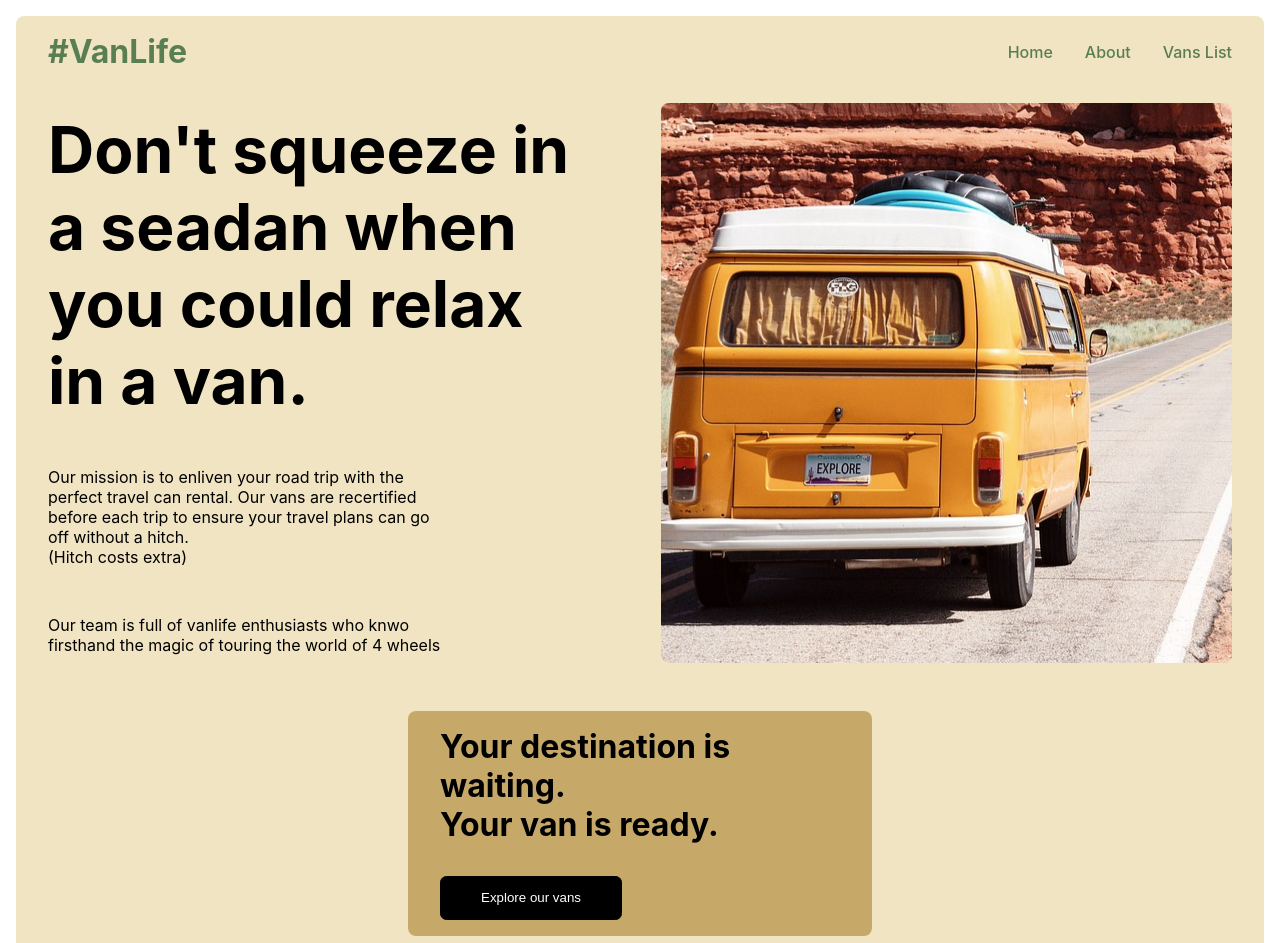
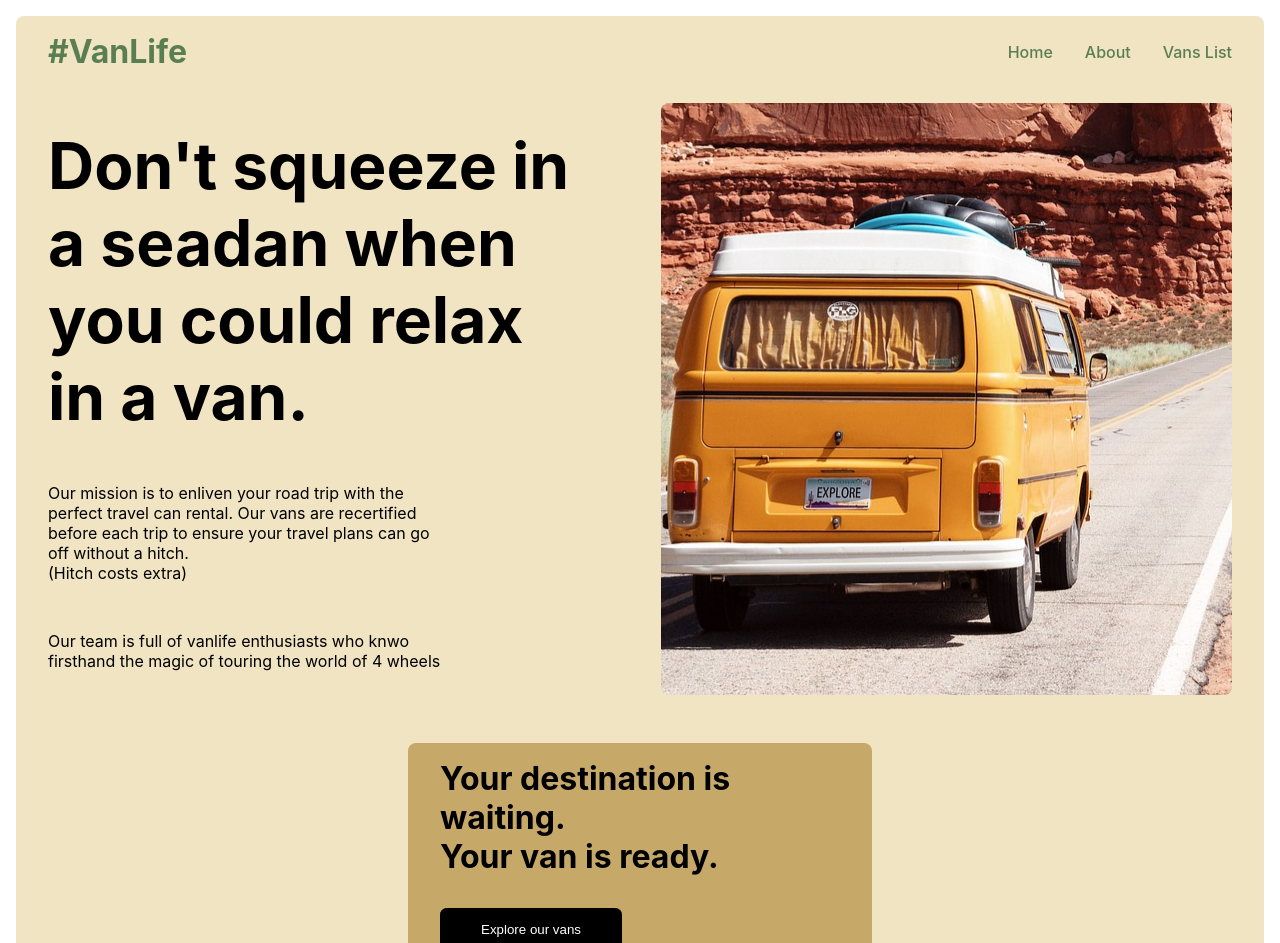
Before and after one commit to SuhashKKumar/DailyChallenge, a React (Vite) app in the folder 07-advance-router/: page / in a window 1280 px wide. Shown: the top 943 px of the page. Built offline with nearby package versions, Linux system fonts and the light colour scheme; what miragejs would draw is missing.

Commit message:
footer alignment done

```diff
--- a/07-advance-router/src/Pages/Vans.jsx
+++ b/07-advance-router/src/Pages/Vans.jsx
@@ -31,6 +31,7 @@ const Vans = () => {
                   width={300}
                   height={300}
                 />
+                <div className="van-details-container">
                   <div className="van-model-price">
                     <h3>{name}</h3>
                     <h3>
@@ -50,6 +51,7 @@ const Vans = () => {
                     {type}
                   </h4>
                 </div>
+              </div>
             );
           })}
         </div>
--- a/07-advance-router/src/styles/About.css
+++ b/07-advance-router/src/styles/About.css
@@ -1,6 +1,6 @@
 .about-container {
   max-width: 55%;
-  margin: 0 auto;
+  margin: 0 auto 5em auto;
   display: flex;
   flex-direction: column;
   align-items: flex-start;
--- a/07-advance-router/src/styles/Box.css
+++ b/07-advance-router/src/styles/Box.css
@@ -1,5 +1,5 @@
 .box-container{
-    margin: 3em auto;
+    margin: 3em auto 0  auto;
     display: flex;
     flex-direction: column;
     align-items: flex-start;
--- a/07-advance-router/src/styles/Home.css
+++ b/07-advance-router/src/styles/Home.css
@@ -1,6 +1,10 @@
+
+.home-container{
+    margin-bottom: 5em;
+}
 .home-sub-container{
     display: flex;
-    min-height: 35rem;
+    min-height: 37rem;
     gap: 5rem;
 }
 
--- a/07-advance-router/src/styles/Vans.css
+++ b/07-advance-router/src/styles/Vans.css
@@ -1,4 +1,5 @@
-.vans-sub-container {
+.vans-container {
+    margin-bottom: 5em;
 }
 
 .van-filter-items {
@@ -30,15 +31,21 @@
 .vans-layout > img{
     border-radius: 0.4em;
 }
+.van-details-container{
+    display: flex;
+    flex-direction: column;
+    gap: 0.5em;
+}
 
 .van-model-price {
     display: flex;
     align-items: center;
     justify-content: space-between;
-    margin: 1em 0 ;
 }
 .van-type{
-    display: inline;
+    /* display: inline; */
     padding: 0.5em 2em;
     border-radius: 0.4em;
+    justify-self: left;
+    align-self: flex-start;
 }
```
Lines whose indentation alone changed are shown as unchanged.
